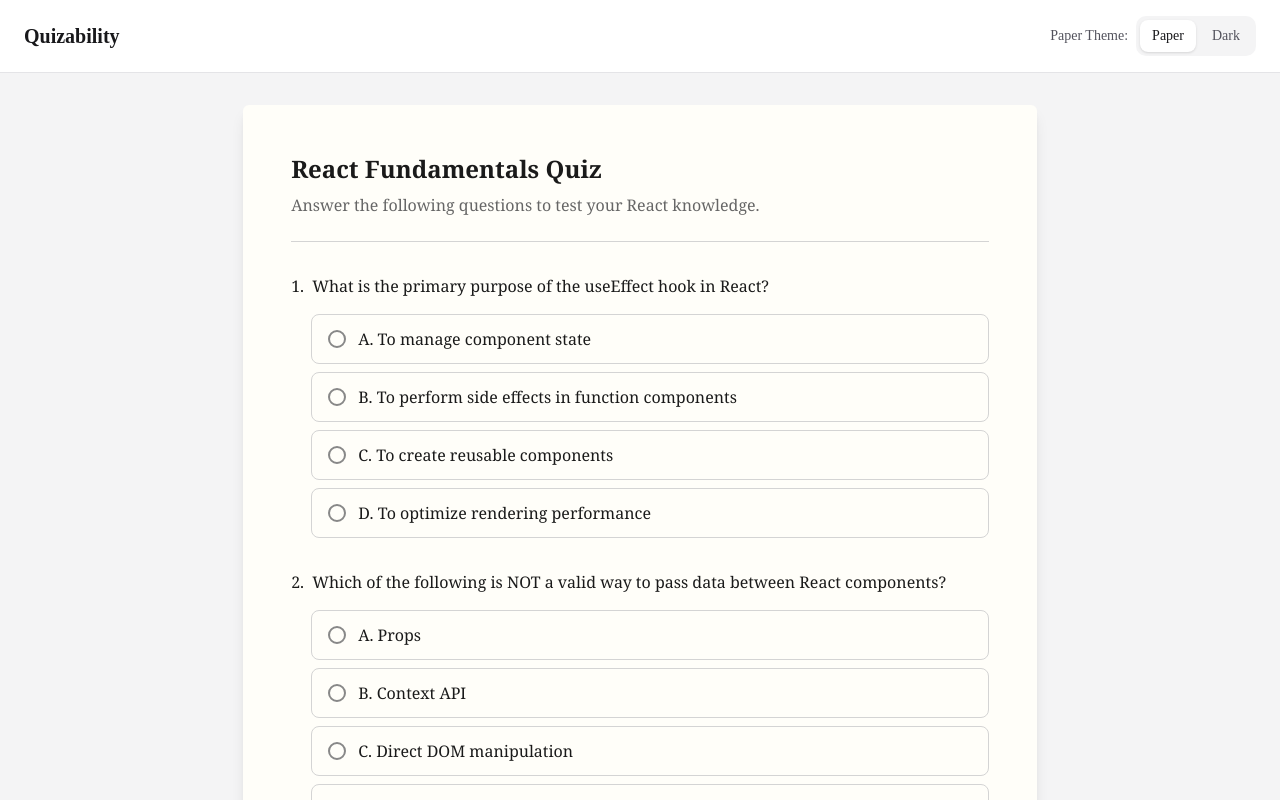
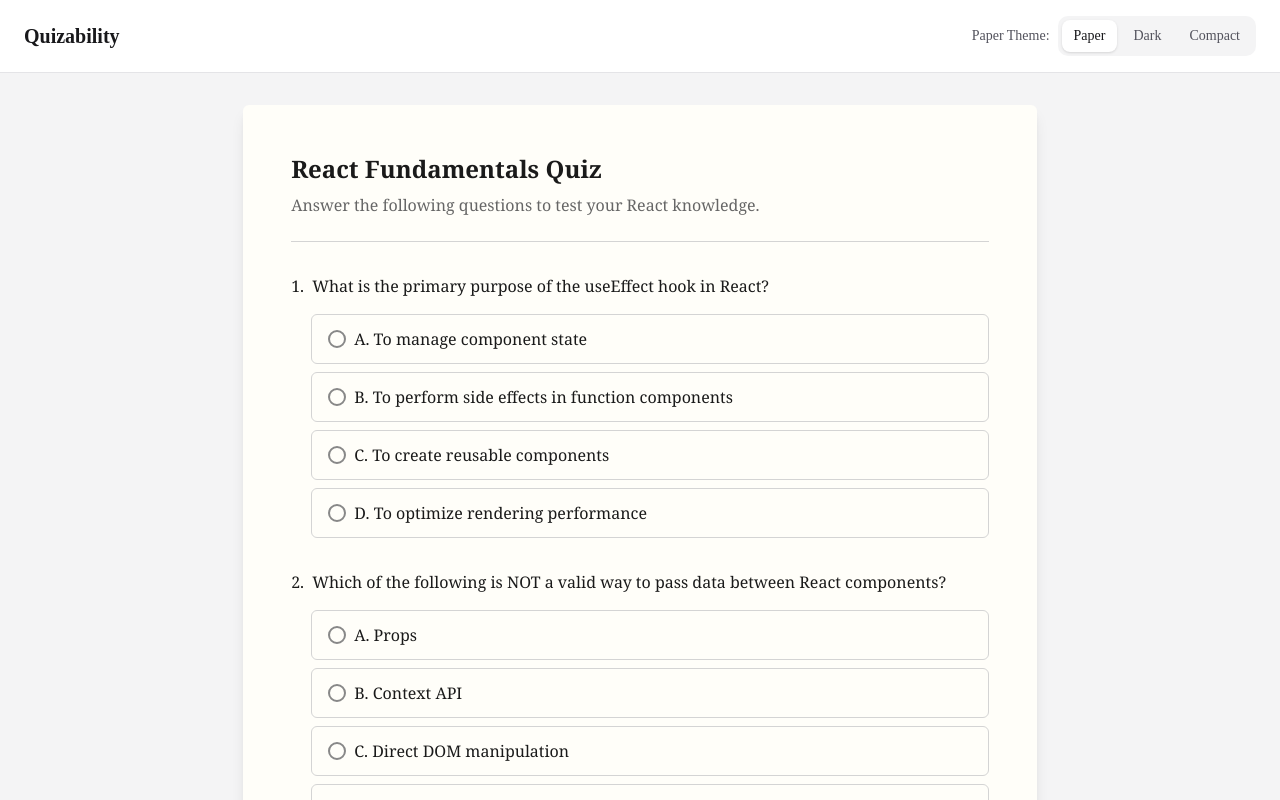
Before and after one commit to 0xjeffro/quizability, a Next.js app: page / in a window 1280 px wide. Shown: the top 800 px of the page. Built offline with nearby package versions, Linux system fonts and the light colour scheme.

Commit message:
feat: add compact theme support and enhance MCQ option layout

```diff
--- a/app/page.tsx
+++ b/app/page.tsx
@@ -45,26 +45,19 @@ export default function Home() {
               Paper Theme:
             </span>
             <div className="flex gap-1 bg-zinc-100 dark:bg-zinc-700 p-1 rounded-lg">
+              {(["paper", "dark", "compact"] as const).map((t) => (
                 <button
-                onClick={() => setTheme("paper")}
-                className={`px-3 py-1.5 text-sm rounded-md transition-colors ${
-                  theme === "paper"
+                  key={t}
+                  onClick={() => setTheme(t)}
+                  className={`px-3 py-1.5 text-sm rounded-md transition-colors capitalize ${
+                    theme === t
                       ? "bg-white dark:bg-zinc-600 text-zinc-900 dark:text-white shadow-sm"
                       : "text-zinc-600 dark:text-zinc-400 hover:text-zinc-900 dark:hover:text-white"
                   }`}
                 >
-                Paper
+                  {t}
                 </button>
-              <button
-                onClick={() => setTheme("dark")}
-                className={`px-3 py-1.5 text-sm rounded-md transition-colors ${
-                  theme === "dark"
-                    ? "bg-white dark:bg-zinc-600 text-zinc-900 dark:text-white shadow-sm"
-                    : "text-zinc-600 dark:text-zinc-400 hover:text-zinc-900 dark:hover:text-white"
-                }`}
-              >
-                Dark
-              </button>
+              ))}
             </div>
           </div>
         </div>
--- a/components/paper/MCQQuestion.tsx
+++ b/components/paper/MCQQuestion.tsx
@@ -46,7 +46,13 @@ export function MCQQuestion({
       </div>
 
       {/* Options */}
-      <div className="flex flex-col gap-2 pl-5">
+      <div
+        className="flex flex-wrap pl-5"
+        style={{
+          flexDirection: "var(--paper-option-direction)" as "row" | "column",
+          gap: "var(--paper-option-gap)",
+        }}
+      >
         {options.map((option) => (
           <MCQOptionItem
             key={option.value}
@@ -71,18 +77,18 @@ function MCQOptionItem({ label, selected, onClick }: MCQOptionItemProps) {
     <button
       type="button"
       onClick={onClick}
-      className={cn(
-        "flex items-center gap-3 px-4 py-3 rounded-md text-left transition-colors cursor-pointer"
-      )}
+      className="flex items-center gap-2 text-left transition-colors cursor-pointer"
       style={{
+        padding: "var(--paper-option-padding)",
         backgroundColor: selected
           ? "var(--paper-option-bg-selected)"
           : "var(--paper-option-bg)",
-        borderWidth: "1px",
+        borderWidth: "var(--paper-option-border-width)",
         borderStyle: "solid",
         borderColor: selected
           ? "var(--paper-option-border-selected)"
           : "var(--paper-option-border)",
+        borderRadius: "var(--paper-option-radius)",
       }}
     >
       {/* Radio indicator */}
--- a/components/paper/Paper.tsx
+++ b/components/paper/Paper.tsx
@@ -3,7 +3,7 @@
 import { cn } from "@/lib/utils";
 import "./themes.css";
 
-export type PaperTheme = "paper" | "dark";
+export type PaperTheme = "paper" | "dark" | "compact";
 
 interface PaperProps {
   theme: PaperTheme;
--- a/components/paper/themes.css
+++ b/components/paper/themes.css
@@ -10,12 +10,19 @@
   /* Question styles */
   --paper-question-gap: 1.5rem;
 
+  /* MCQ Option layout */
+  --paper-option-direction: column;
+  --paper-option-gap: 0.5rem;
+  --paper-option-padding: 0.75rem 1rem;
+
   /* MCQ Option styles */
   --paper-option-bg: transparent;
   --paper-option-bg-hover: #f5f5f0;
   --paper-option-bg-selected: #f0ede6;
   --paper-option-border: #d4d4d4;
   --paper-option-border-selected: #1a1a1a;
+  --paper-option-border-width: 1px;
+  --paper-option-radius: 0.375rem;
 
   /* Radio indicator */
   --paper-radio-size: 18px;
@@ -34,12 +41,19 @@
   /* Question styles */
   --paper-question-gap: 1.5rem;
 
+  /* MCQ Option layout */
+  --paper-option-direction: column;
+  --paper-option-gap: 0.5rem;
+  --paper-option-padding: 0.75rem 1rem;
+
   /* MCQ Option styles */
   --paper-option-bg: rgba(255, 255, 255, 0.03);
   --paper-option-bg-hover: rgba(255, 255, 255, 0.08);
   --paper-option-bg-selected: rgba(83, 74, 183, 0.2);
   --paper-option-border: rgba(255, 255, 255, 0.1);
   --paper-option-border-selected: #534AB7;
+  --paper-option-border-width: 1px;
+  --paper-option-radius: 0.375rem;
 
   /* Radio indicator */
   --paper-radio-size: 18px;
@@ -47,3 +61,34 @@
   --paper-radio-border-selected: #534AB7;
   --paper-radio-fill: #534AB7;
 }
+
+[data-paper-theme="compact"] {
+  --paper-bg: #ffffff;
+  --paper-text: #1a1a1a;
+  --paper-text-muted: #666666;
+  --paper-border: #e5e5e5;
+  --paper-font: system-ui, -apple-system, BlinkMacSystemFont, "Segoe UI", Roboto, sans-serif;
+
+  /* Question styles */
+  --paper-question-gap: 1rem;
+
+  /* MCQ Option layout - horizontal */
+  --paper-option-direction: row;
+  --paper-option-gap: 1.5rem;
+  --paper-option-padding: 0.25rem 0;
+
+  /* MCQ Option styles - no border */
+  --paper-option-bg: transparent;
+  --paper-option-bg-hover: transparent;
+  --paper-option-bg-selected: transparent;
+  --paper-option-border: transparent;
+  --paper-option-border-selected: transparent;
+  --paper-option-border-width: 0;
+  --paper-option-radius: 0;
+
+  /* Radio indicator */
+  --paper-radio-size: 16px;
+  --paper-radio-border: #888888;
+  --paper-radio-border-selected: #1a1a1a;
+  --paper-radio-fill: #1a1a1a;
+}
```
Lines whose indentation alone changed are shown as unchanged.
